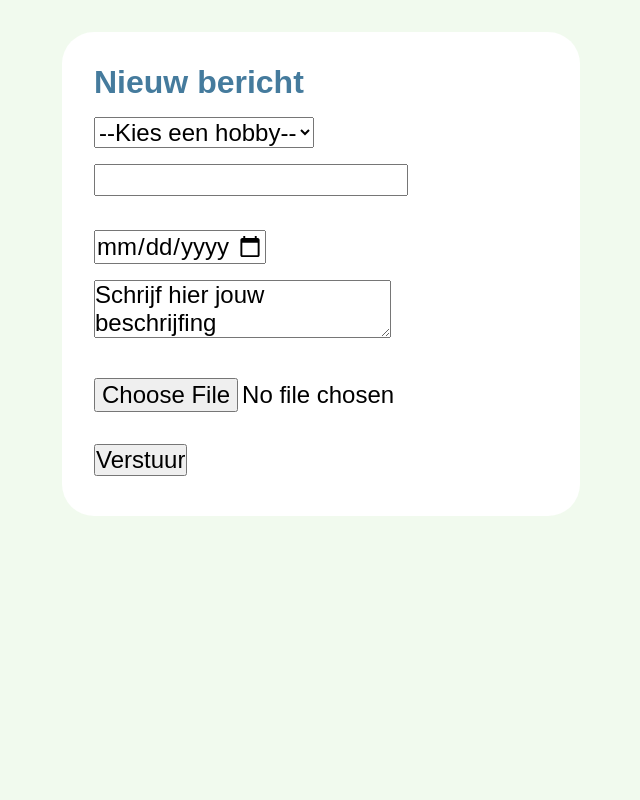
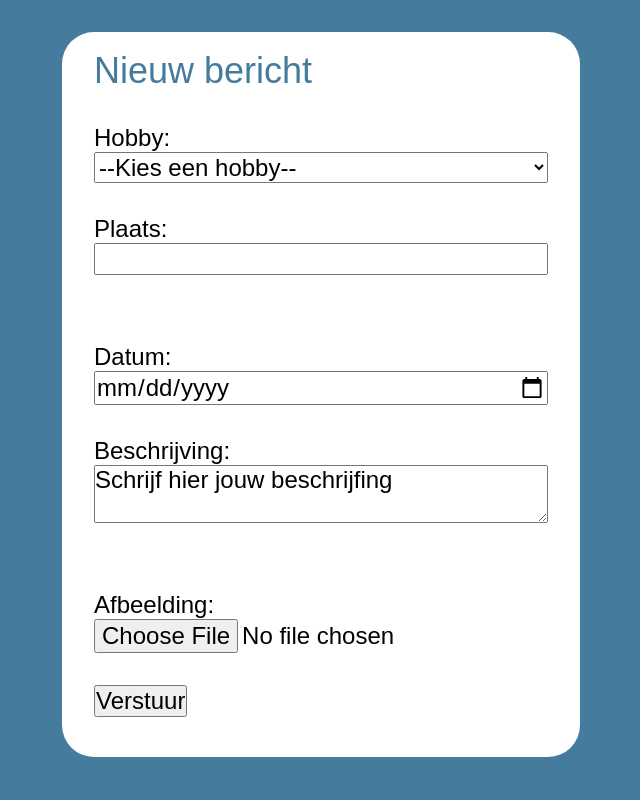
Before and after one commit to marcanthonybakker/blok-tech-, a web app: file index.html in a window 1280 px wide. Shown: the whole page, without its empty margins (319-959 px from the left). Run offline with its HTML, style and script files only (its server is not run), Linux system fonts and the light colour scheme.

Commit message:
FE opdracht w2

```diff
--- a/index.html
+++ b/index.html
@@ -8,6 +8,7 @@
     <title>Hobby match prototype</title>
 
     <link rel="stylesheet" href="styles/style.css">
+    <script src="js/script.js"></script>
 </head>
 
 <body>
@@ -17,10 +18,15 @@
 
     <main>
         <article>
-            <h2>Nieuw bericht</h2>
             <form>
+                <fieldset>
+                    <Legend>
+                        <legend>
+                            Nieuw bericht
+                        </legend>
+                    </Legend>
                     <section>
-                <label for="hobby-select"></label>
+                        <label for="hobby-select">Hobby:</label>
                         <select name="hobbys" id="hobby-select">
                             <option value="">--Kies een hobby--</option>
                             <option value="tuinieren">tuinieren</option>
@@ -36,31 +42,34 @@
                     </section>
 
                     <section>
-                <label for="plaats"></label>
+                        <label for="plaats">Plaats:</label>
                         <input type="text" id="plaats" name="plaats"><br><br>
                     </section>
 
                     <section>
-                <label for="datum"></label>
+                        <label for="datum">Datum:</label>
                         <input type="date" id="datum" name="trip-start" value="" min="2023-04-01" max="2024-12-30">
                     </section>
 
                     <section>
-                <label for="beschrijving"></label>
-                <textarea id="beschrijving" name="beschrijving">Schrijf hier jouw beschrijfing</textarea><br><br>
+                        <label for="beschrijving">Beschrijving:</label>
+                        <textarea id="beschrijving"
+                            name="beschrijving">Schrijf hier jouw beschrijfing</textarea><br><br>
                     </section>
 
                     <section>
-                <label for="afbeelding"></label>
+                        <label for="afbeelding">Afbeelding:</label>
                         <input type="file" id="afbeelding" name="afbeelding" accept="image/png, image/jpeg">
                     </section>
 
                     <div>
                         <input type="submit" value="Verstuur">
                     </div>
+                </fieldset>
             </form>
         </article>
     </main>
 
 </body>
+
 </html>
--- /dev/null
+++ b/js/script.js
@@ -0,0 +1,16 @@
+console.log("Hello world");
+
+const form = document.getElementById('form');
+
+// function valideerPlaats() {
+//     const plaats  = document.getElementById('form section:nth-last-of-type(2) label');
+
+//     let isValid = true;
+
+//     if (plaats === 'Purmerend') {
+//         isValid = false;
+//         console.log("Plaats fout")
+//     } else {
+//         console.log("Plaats correct")
+//     }
+// }
--- a/styles/style.css
+++ b/styles/style.css
@@ -30,8 +30,7 @@ button, summary {
     --secondary: #ffffff;
     --tertiary: #457b9d;
     --font: #000000;
-    --bg: #f1faee;
-
+    --bg: #457b9d;
 }
 
 /**************/
@@ -56,14 +55,20 @@ label, select, select, input, textarea, input[type="file"]{
 /**************/
 /* Main */
 /**************/
-main h1, main h2 {
+
+main h1, main h2, legend {
     color: var(--tertiary);
-    font-size: 2em;
+    font-size: 1.5em;
+    margin-top: 0.5em;
 }
 
 main {
     display: flex;
     justify-content: center;
+}
+
+fieldset {
+    border-style: none;
 }
 
 main article:first-of-type {
@@ -73,7 +78,9 @@ main article:first-of-type {
 }
 
 main section {
-    margin: 1em 0em 0em 0em;
+    margin: 2em 0em 0em 0em;
+    display: flex;
+    flex-direction: column;
 }
 
 main h2 {
@@ -93,3 +100,16 @@ main div {
 /**************/
 /* Footer */
 /**************/
+
+/**************/
+/* Error message */
+/**************/
+
+/* .error-field {
+    border: 1px solid red;
+  }
+
+  .error {
+    color: red;
+    font-size: 12px;
+  } */
```
Lines whose indentation alone changed are shown as unchanged.
